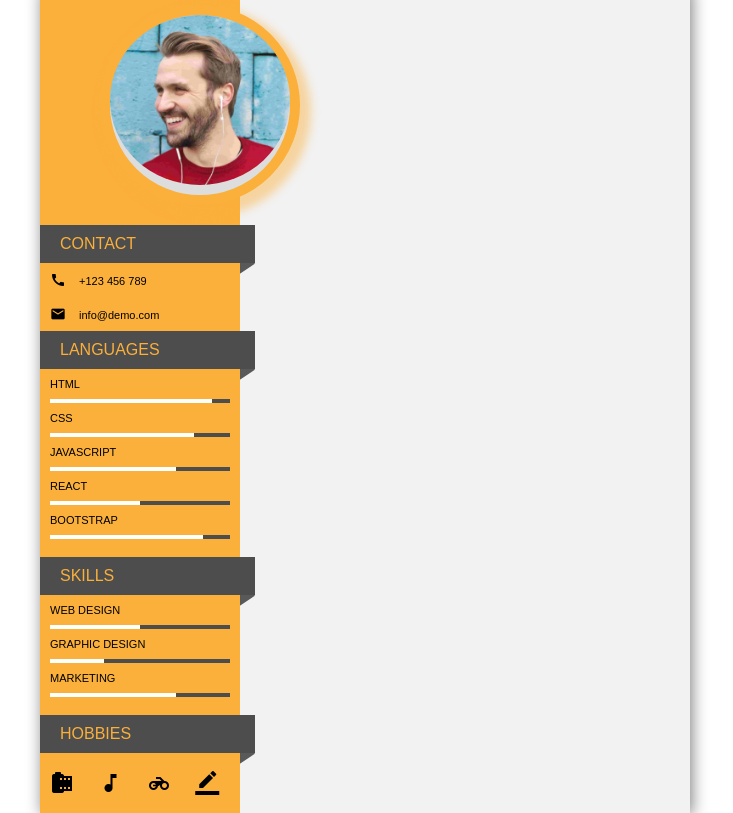
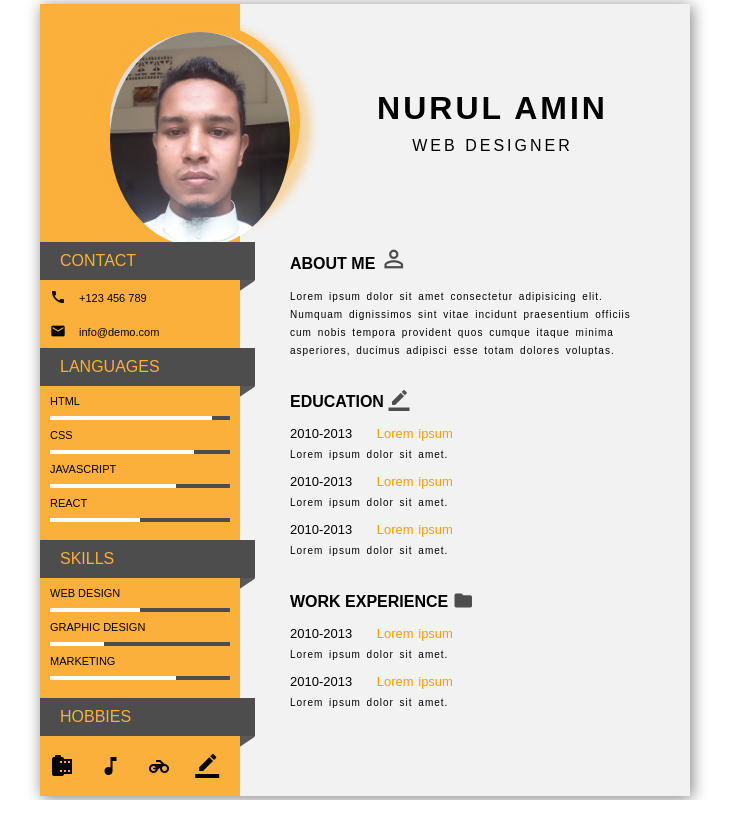
Before and after one commit to ProDesignerNurul/personal-CV-1, a plain HTML site: page index.html in a window 1280 px wide. Shown: the whole page, without its empty margins (275-1008 px from the left). Drawn offline with Linux system fonts and the light colour scheme; a web font is replaced by a local one.

Commit message:
95% complate my CV resume

```diff
--- a/css/style.css
+++ b/css/style.css
@@ -104,10 +104,7 @@ body{
     width: 50%;
     background-color: white;
 }
-.bootstrap{
-    width: 85%;
-    background-color: white;
-}
+
 
 
 .web-design{
@@ -126,3 +123,46 @@ body{
 .icons2{
     padding: 18px 10px;
 }
+
+
+
+.name-div{
+    padding: 86px 0px 60px 55px;
+    text-align: center;
+    letter-spacing: 3px;
+}
+.name-div h1{
+    margin-bottom: 10px;
+}
+.box-2{
+    padding: 0px 50px;
+    margin-top: 30px;
+}
+.p2{
+    font-size: 10px;
+    font-weight: 300;
+    letter-spacing: 1px;
+    word-spacing: 2px;
+    line-height: 18px;
+    margin-top: 5px;
+}
+
+h2{
+    font-size: 16px;
+    margin-bottom: 15px;
+}
+.icons3{
+    vertical-align: bottom;
+    font-size: 21px !important;
+    color: #4d4d4d;
+}
+.p3{
+    font-size: 13px;
+    word-spacing: 1px;
+    letter-spacing: 0px;
+    margin-top: 10px;
+}
+.p3 span{
+    color: #ff9b00;
+    padding-left: 20px;
+}
--- a/index.html
+++ b/index.html
@@ -19,7 +19,7 @@
 
         <div class="left">
             <br>
-            <div class="profile-img"><img src="images/profile.png" alt=""></div>
+            <div class="profile-img"><img src="images/profile-img.jpg" alt=""></div>
             <div class="box-1">
                 <div class="heading">
                     <p>CONTACT</p>
@@ -57,11 +57,7 @@
                 </div>
                 </p>
 
-                <p class="p1">BOOTSTRAP
-                    <div class="skill-container">
-                        <div class="skill bootstrap"></div>
-                    </div>
-                </p>
+
 
             </div>
 
@@ -111,6 +107,42 @@
         </div>
 
         <div class="right">
+            <div class="name-div">
+                <h1>NURUL AMIN</h1>
+                <p>WEB DESIGNER</p>
+            </div>
+
+            <div class="box-2">
+                <h2>ABOUT ME <i class="material-icons icons3" style="font-size: 28px !important ;">perm_identity</i>
+                </h2>
+                <p class="p2">Lorem ipsum dolor sit amet consectetur adipisicing elit. Numquam dignissimos sint vitae
+                    incidunt praesentium officiis cum nobis tempora provident quos cumque itaque minima asperiores,
+                    ducimus adipisci esse totam dolores voluptas.</p>
+            </div>
+
+            <div class="box-2">
+                <h2>EDUCATION <i class="material-icons icons3">border_color</i>
+                </h2>
+                <p class="p3">2010-2013 <span> Lorem ipsum</span></p>
+                <p class="p2">Lorem ipsum dolor sit amet.</p>
+
+                <p class="p3">2010-2013 <span> Lorem ipsum</span></p>
+                <p class="p2">Lorem ipsum dolor sit amet.</p>
+
+                <p class="p3">2010-2013 <span> Lorem ipsum</span></p>
+                <p class="p2">Lorem ipsum dolor sit amet.</p>
+            </div>
+
+            <div class="box-2">
+                <h2>WORK EXPERIENCE <i class="material-icons icons3">folder</i>
+                </h2>
+                <p class="p3">2010-2013 <span> Lorem ipsum</span></p>
+                <p class="p2">Lorem ipsum dolor sit amet.</p>
+
+                <p class="p3">2010-2013 <span> Lorem ipsum</span></p>
+                <p class="p2">Lorem ipsum dolor sit amet.</p>
+
+            </div>
 
         </div>
 
```
Also changed, not shown: images/profile-img.jpg (added), 1 other file. Lines whose indentation alone changed are shown as unchanged.
